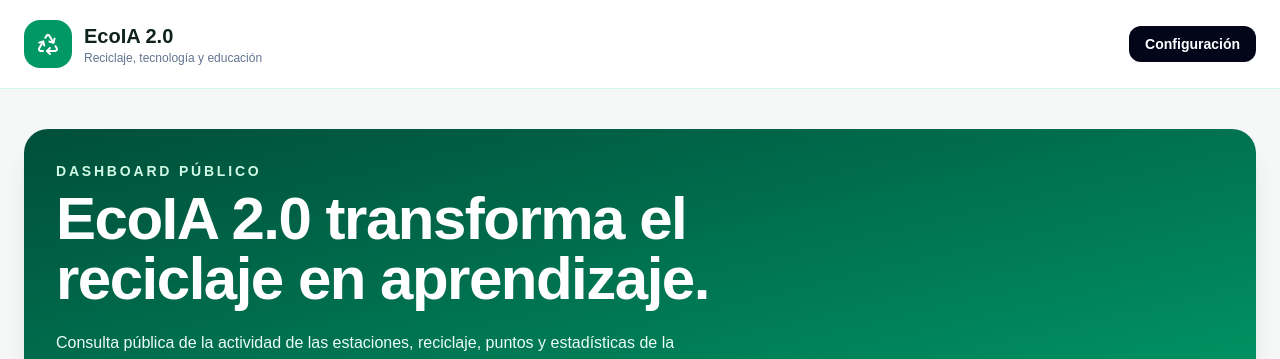
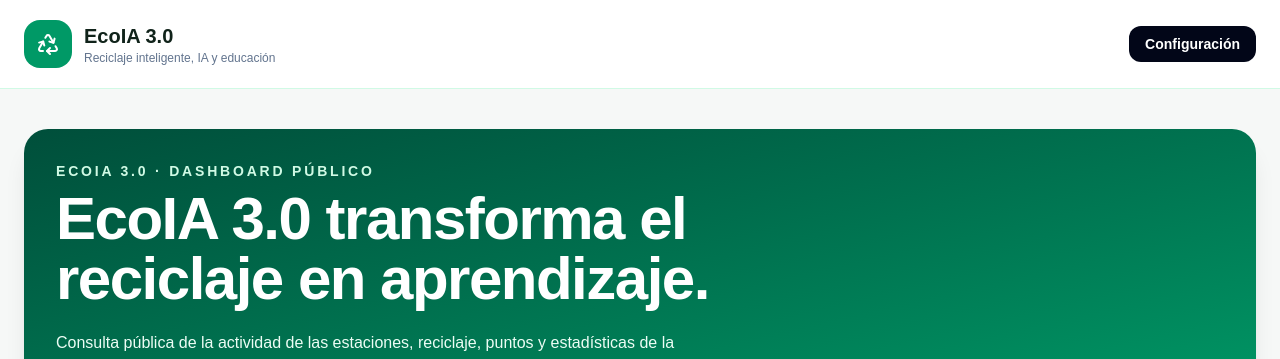
Before and after one commit to jhoandabit/EcoIA, a Next.js app: page / in a window 1280 px wide. Shown: the top 359 px of the page. Built offline with nearby package versions, Linux system fonts and the light colour scheme; no server answers.

Commit message:
feat: update public dashboard branding

```diff
--- a/app/page.tsx
+++ b/app/page.tsx
@@ -65,8 +65,8 @@ export default function Home() {
           <div className="flex items-center gap-3">
             <div className="rounded-2xl bg-emerald-600 p-3 text-white"><Recycle size={24} /></div>
             <div>
-              <div className="text-xl font-bold">EcoIA 2.0</div>
-              <div className="text-xs text-slate-500">Reciclaje, tecnología y educación</div>
+              <div className="text-xl font-bold">EcoIA 3.0</div>
+              <div className="text-xs text-slate-500">Reciclaje inteligente, IA y educación</div>
             </div>
           </div>
           <a href="/login" className="rounded-xl bg-slate-950 px-4 py-2 text-sm font-bold text-white">Configuración</a>
@@ -75,8 +75,8 @@ export default function Home() {
 
       <section className="mx-auto max-w-7xl px-6 py-10">
         <div className="rounded-3xl bg-gradient-to-br from-emerald-900 to-emerald-600 p-8 text-white shadow-xl">
-          <p className="mb-2 text-sm font-semibold uppercase tracking-[0.2em] text-emerald-100">Dashboard público</p>
-          <h1 className="max-w-3xl text-4xl font-black tracking-tight md:text-6xl">EcoIA 2.0 transforma el reciclaje en aprendizaje.</h1>
+          <p className="mb-2 text-sm font-semibold uppercase tracking-[0.2em] text-emerald-100">EcoIA 3.0 · Dashboard público</p>
+          <h1 className="max-w-3xl text-4xl font-black tracking-tight md:text-6xl">EcoIA 3.0 transforma el reciclaje en aprendizaje.</h1>
           <p className="mt-5 max-w-2xl leading-7 text-emerald-50">Consulta pública de la actividad de las estaciones, reciclaje, puntos y estadísticas de la plataforma.</p>
         </div>
 
```
